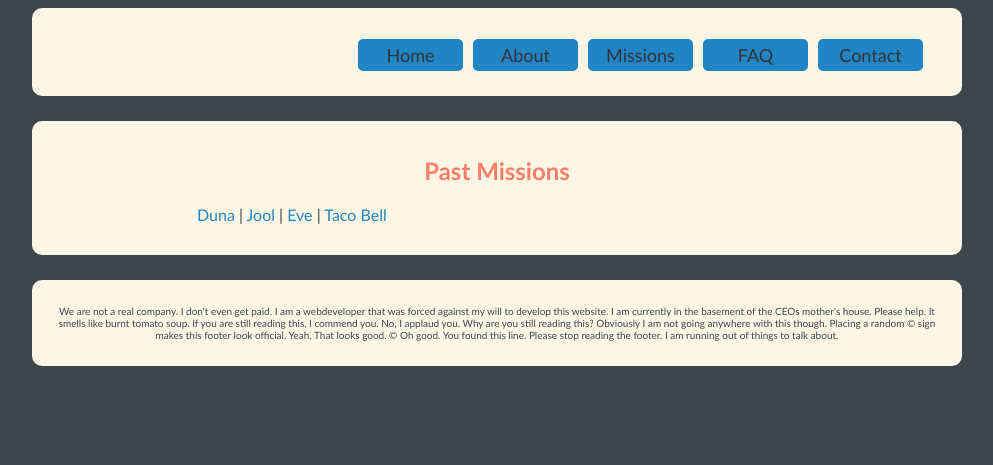
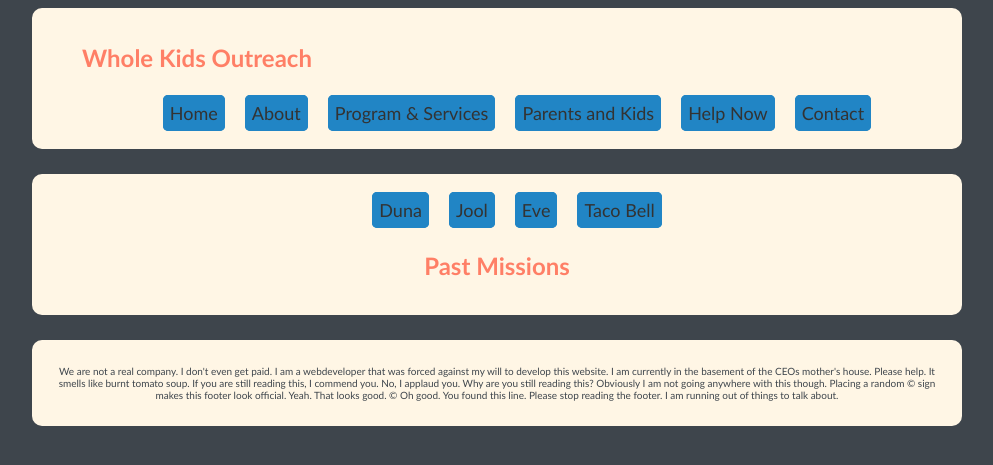
Before and after one commit to CBischke/WKOProject, a PHP site: page /pastMissions.php in a window 1280 px wide. Shown: the top 465 px of the page, without its empty margins (158-1151 px from the left). Run offline with PHP 8.4, Linux system fonts and the light colour scheme.

Commit message:
FUCKING MENU BUTTONS CENTERED
HOLY FUCK
MENU BUTTONS TOOK FOREVER TO CENTER
THEY ARE NOT CENTERED
SUB MENU AND MENU SYSTEM NOW COMBINED
THEY USE THE SAME DUMBASS CSS

```diff
--- a/menu.php
+++ b/menu.php
@@ -1,14 +1,19 @@
 <div id="menu">
-	<div id="menuLeft">
+	<div id="menuLogo">
+		<a href="./index.php"><h2>Whole Kids Outreach</h2></a>
 		<!--<img src="./img/logo.png" alt ="logo">-->
 	</div>
-	<div id="menuRight">
-		<ul>
-			<li><a href="index.php">Home</a></li>
-			<li><a href="about.php">About</a></li>
-			<li><a href="pastMissions.php">Missions</a></li>
-			<li><a href="FAQ.php">FAQ</a></li>
-			<li><a href="contact.php">Contact</a></li>
-		</ul>
+	<div class="clear"></div>
+	<div class="menuButtonContainer">
+		<div class="menuButtons">
+			<ul>
+				<li><a href="index.php">Home</a></li>
+				<li><a href="about.php">About</a></li>
+				<li><a href="pastMissions.php">Program & Services</a></li>
+				<li><a href="FAQ.php">Parents and Kids</a></li>
+				<li><a href="FAQ.php">Help Now</a></li>
+				<li><a href="contact.php">Contact</a></li>
+			</ul>
+		</div>
 	</div>
 </div>
--- a/pastMissions.php
+++ b/pastMissions.php
@@ -32,14 +32,19 @@ else
 
 		<div class="clear"></div>
 		<div id="mainBody">
+			<div class="menuButtonContainer">
+				<div class="menuButtons">
+					<ul>
+						<li><a href = "./pastMissions.php?mission=Duna">Duna</a></li>
+						<li><a href = "./pastMissions.php?mission=Jool">Jool</a></li>
+						<li><a href = "./pastMissions.php?mission=Eve">Eve</a></li>
+						<li><a href = "./pastMissions.php?mission=TacoBell">Taco Bell</a></li>
+					</ul>
+				</div>
+			</div>
+			<div class="clear"></div>
 			<div class="mainCenter">
-				<h2>Past Missions</h2>
-
-				<p><a href = "./pastMissions.php?mission=Duna">Duna</a> |
-					<a href = "./pastMissions.php?mission=Jool">Jool</a> |
-					<a href = "./pastMissions.php?mission=Eve">Eve</a> |
-					<a href = "./pastMissions.php?mission=TacoBell">Taco Bell</a>
-				</p>
+			<h2>Past Missions</h2>
 			</div>
 			<?php if($isMissionSelected) {?>
 				<div class="mainLeft">
--- a/style.css
+++ b/style.css
@@ -26,27 +26,41 @@ a {
 	background: #FFF6E5;
 	float: left;
 }
-#menuLeft {
-	width: 256px;
-	margin: auto;
+#menuLogo {
+	width: 300px;
 	float: left;
 }
-#menuRight {
-	width: 634px;
+
+.menuButtonContainer{
+	width: 900px;
+	float: left;
+
+}
+.menuButtons {
+	width: 850px;
 	margin: auto;
-	float: right;
+
 }
-	#menuRight li{
+	.menuButtons ul{
+		margin: auto;
+		display: table;
+	    table-layout: fixed;
+		overflow: hidden;
+		overflow: hidden;
+	}
+	.menuButtons li{
 		list-style-type: none;
 		float: left;
-		margin:  auto 5px 10px 5px;
+		margin: 10px;
 		display: inline;
 	}
-	#menuRight a{
+	.menuButtons a{
 		border-style: solid;
 		border-radius: 5px;
 		border-width: 5px;
 		border-color: #2185C5;
+
+		padding: 2px;
 
 		text-align: center;
 		font-size: 18px;
@@ -54,68 +68,25 @@ a {
 		color: #333333;
 
 		background-color: #2185C5;
-		display: block;
-		width: 95px;
+		/*display: block;*/
+		width: auto;
 	}
-	#menuRight a:hover{
+	.menuButtons a:hover{
 		border-style: solid;
 		border-radius: 5px;
 		border-width: 5px;
 		border-color: #8C4646;
+
+		padding: 2px;
 
 		text-align: center;
 		text-decoration: none;
 		color: #333333;
 
 		background-color: #8C4646;
-		display: block;
-		width: 95px;
+		/*display: block;*/
 	}
-#subMenu{
-	width: 600px;
-	margin: auto;
-	border-style: solid;
-	border-radius: 10px;
-	border-width: 15px;
-	border-color: #FFF6E5;
-	background: #FFF6E5;
-	float: left;
-}
-	#subMenu li{
-		list-style-type: none;
-		float: left;
-		margin:  auto 10px auto 10px;
-		display: inline;
-	}
-	#subMenu a{
-		border-style: solid;
-		border-radius: 5px;
-		border-width: 5px;
-		border-color: #2185C5;
 
-		text-align: center;
-		font-size: 18px;
-		text-decoration: none;
-		color: #333333;
-
-		background-color: #2185C5;
-		display: block;
-		width: 95px;
-	}
-	#subMenu a:hover{
-		border-style: solid;
-		border-radius: 5px;
-		border-width: 5px;
-		border-color: #8C4646;
-
-		text-align: center;
-		text-decoration: none;
-		color: #333333;
-
-		background-color: #8C4646;
-		display: block;
-		width: 95px;
-	}
 .clear {
 	clear: both;
 }
@@ -136,7 +107,6 @@ a {
 .mainCenter {
 	width: 600px;
 	margin: auto;
-	/*text-align: center;*/
 }
 .mainLeft {
 	width: 400px;
```
